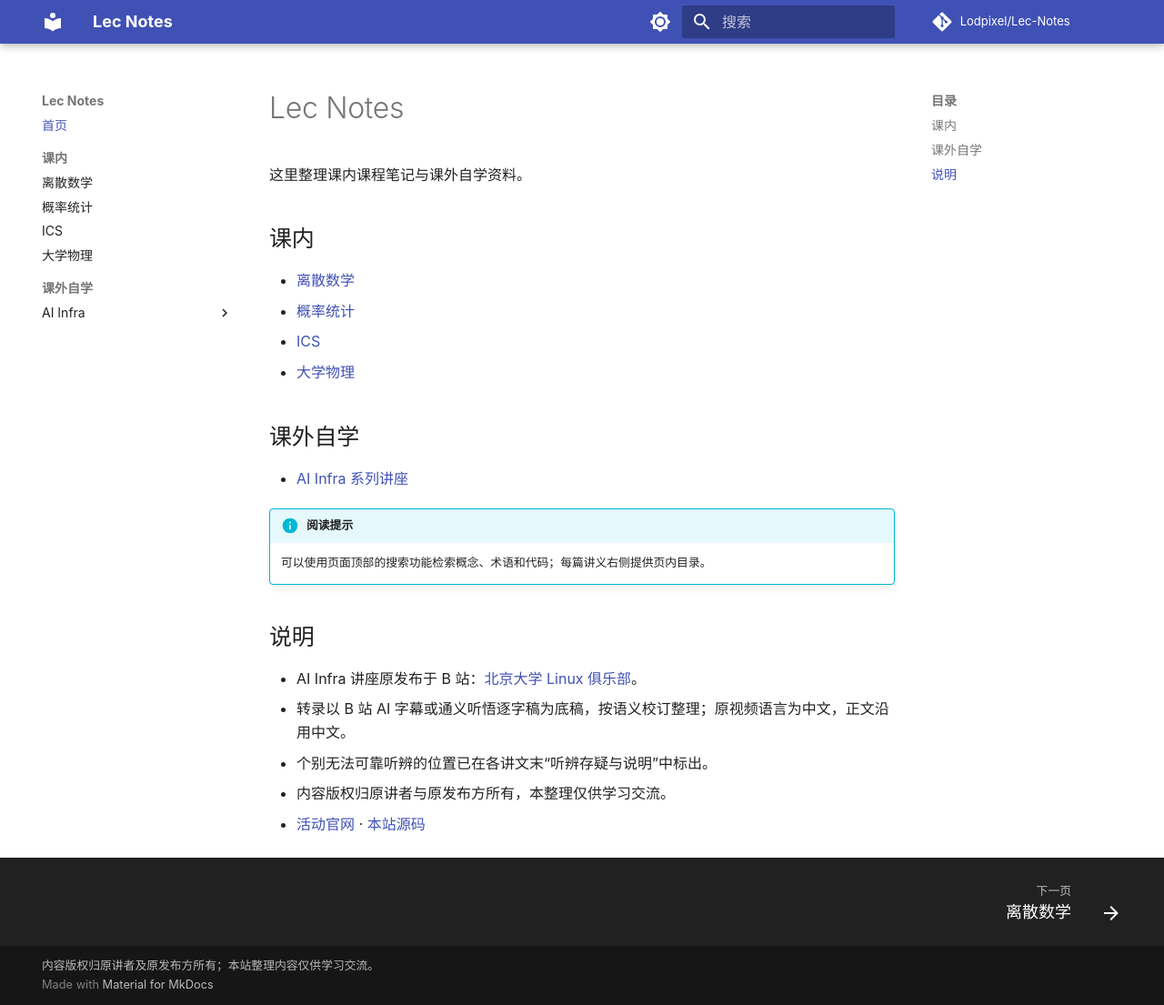
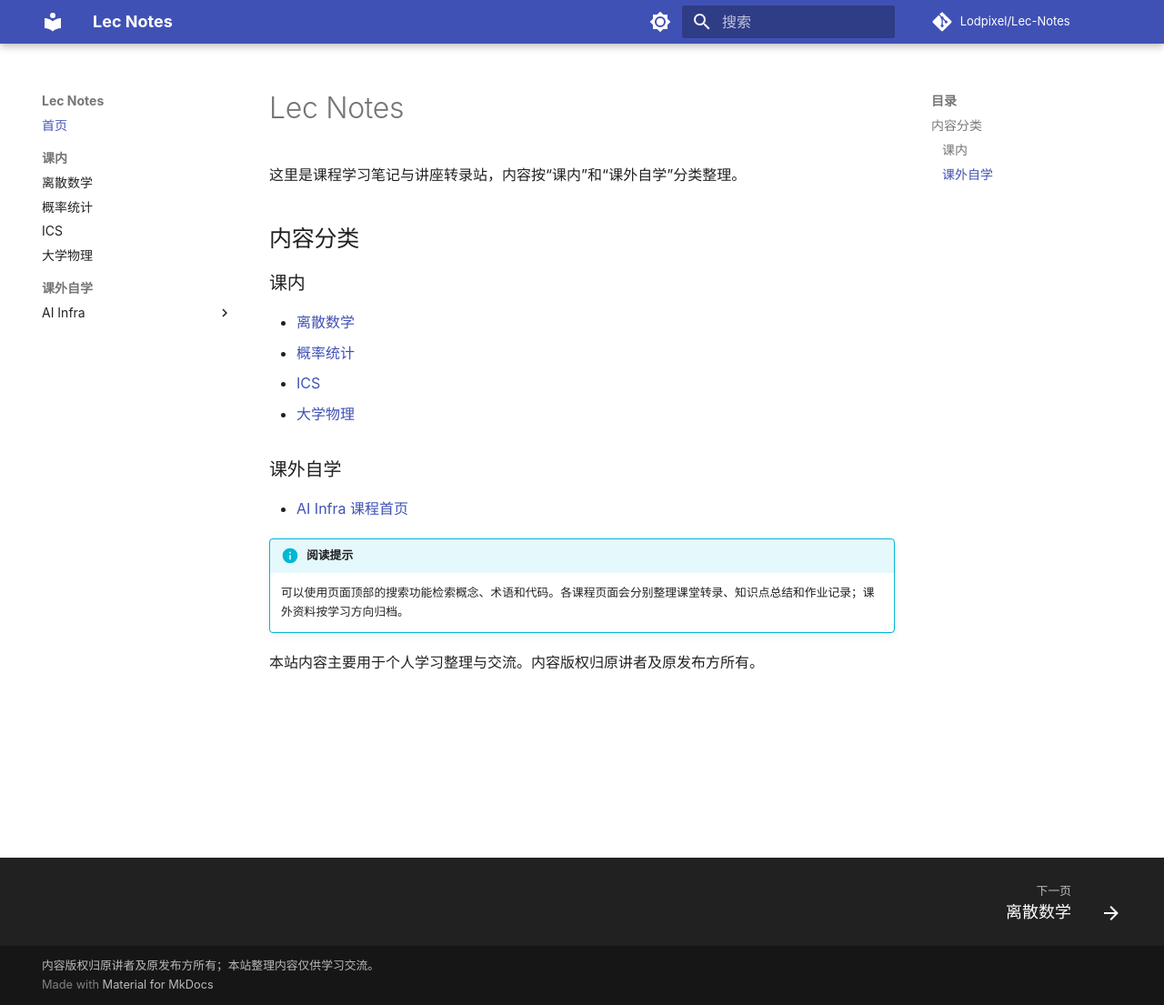
Before and after one commit to Lodpixel/Lec-Notes, an MkDocs documentation site: the page built from docs/index.md, in a window 1280 px wide and 1105 px high. Shown: the whole window at 91% size. Built offline with MkDocs 1.6.1 and Material for MkDocs 9.7.7, drawn with Linux system fonts in a browser that asks for light colours; comment, search, counter and statistics services are not loaded.

Commit message:
Clarify homepage and navigation hierarchy

```diff
--- a/docs/index.md
+++ b/docs/index.md
@@ -1,25 +1,21 @@
 # Lec Notes
 
-这里整理课内课程笔记与课外自学资料。
+这里是课程学习笔记与讲座转录站，内容按“课内”和“课外自学”分类整理。
 
-## 课内
+## 内容分类
+
+### 课内
 
 - [离散数学](课内/离散数学/index.md)
 - [概率统计](课内/概率统计/index.md)
 - [ICS](课内/ics/index.md)
 - [大学物理](课内/大学物理/index.md)
 
-## 课外自学
+### 课外自学
 
-- [AI Infra 系列讲座](课外自学/ai-infra/index.md)
+- [AI Infra 课程首页](课外自学/ai-infra/index.md)
 
 !!! info "阅读提示"
-    可以使用页面顶部的搜索功能检索概念、术语和代码；每篇讲义右侧提供页内目录。
+    可以使用页面顶部的搜索功能检索概念、术语和代码。各课程页面会分别整理课堂转录、知识点总结和作业记录；课外资料按学习方向归档。
 
-## 说明
-
-- AI Infra 讲座原发布于 B 站：[北京大学 Linux 俱乐部](https://space.bilibili.com/3546720858044654)。
-- 转录以 B 站 AI 字幕或通义听悟逐字稿为底稿，按语义校订整理；原视频语言为中文，正文沿用中文。
-- 个别无法可靠听辨的位置已在各讲文末“听辨存疑与说明”中标出。
-- 内容版权归原讲者与原发布方所有，本整理仅供学习交流。
-- [活动官网](https://infra.seminars.lcpu.dev) · [本站源码](https://github.com/Lodpixel/Lec-Notes)
+本站内容主要用于个人学习整理与交流。内容版权归原讲者及原发布方所有。
--- a/mkdocs.yml
+++ b/mkdocs.yml
@@ -67,7 +67,7 @@ nav:
       - 大学物理: 课内/大学物理/index.md
   - 课外自学:
       - AI Infra:
-          - 总览: 课外自学/ai-infra/index.md
+          - 课程首页: 课外自学/ai-infra/index.md
           - 1.1 CUDA Programming Model: 课外自学/ai-infra/1-1-cuda-programming-model.md
           - 1.2 Triton/TileLang Tile Level Programming: 课外自学/ai-infra/1-2-triton-tilelang.md
           - 2.1 Memory Abstraction & Hierarchy: 课外自学/ai-infra/2-1-memory-abstraction.md
```
Also changed, not shown: docs/课外自学/ai-infra/index.md (+12 -2 lines).
